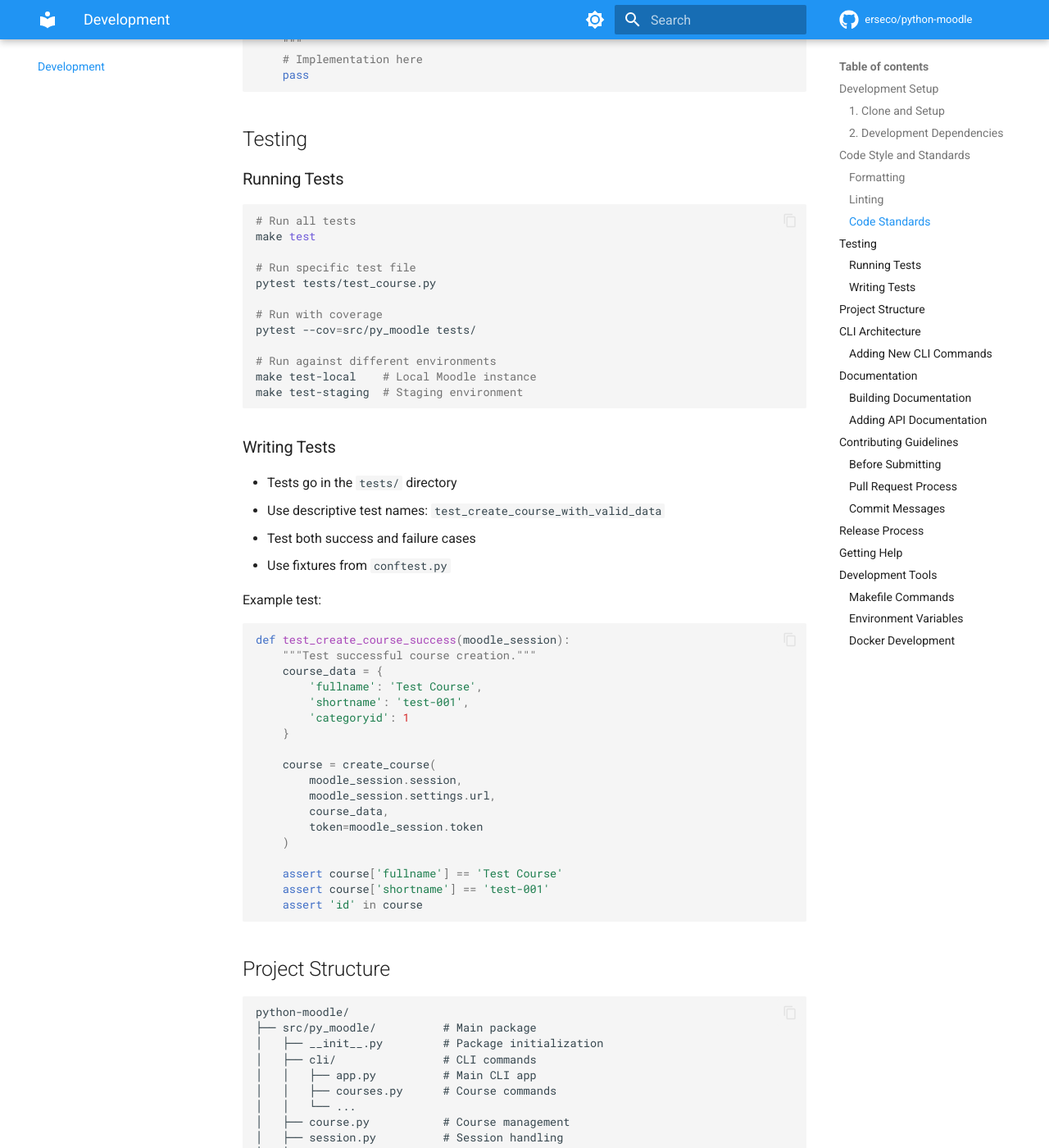
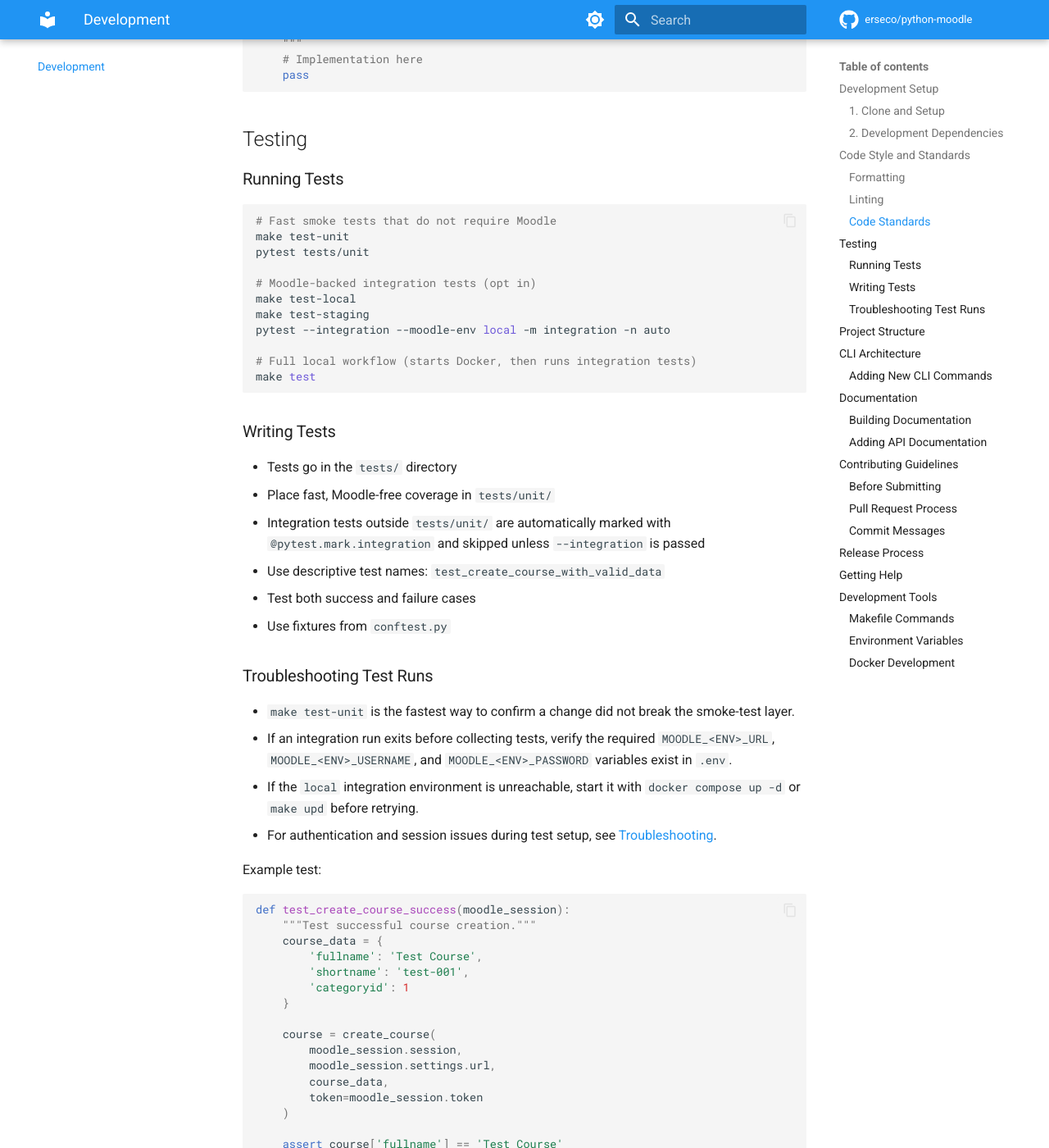
Before and after one commit to erseco/python-moodle, an MkDocs documentation site: the page built from docs/development.md, in a window 1280 px wide and 1400 px high, scrolled down 2014 px. Shown: the whole window at 82% size. Built offline with MkDocs 1.6.1 and Material for MkDocs 9.7.7, drawn with Linux system fonts in a browser that asks for light colours; comment, search, counter and statistics services are not loaded.

Commit message:
docs: add troubleshooting guide for roadmap task
Co-authored-by: erseco <1876752+erseco@users.noreply.github.com>

````diff
--- a/docs/development.md
+++ b/docs/development.md
@@ -99,26 +99,40 @@ def create_course(session: requests.Session, url: str, course_data: dict, token:
 ### Running Tests
 
 ```bash
-# Run all tests
+# Fast smoke tests that do not require Moodle
+make test-unit
+pytest tests/unit
+
+# Moodle-backed integration tests (opt in)
+make test-local
+make test-staging
+pytest --integration --moodle-env local -m integration -n auto
+
+# Full local workflow (starts Docker, then runs integration tests)
 make test
-
-# Run specific test file
-pytest tests/test_course.py
-
-# Run with coverage
-pytest --cov=src/py_moodle tests/
-
-# Run against different environments
-make test-local    # Local Moodle instance
-make test-staging  # Staging environment
 ```
 
 ### Writing Tests
 
 - Tests go in the `tests/` directory
+- Place fast, Moodle-free coverage in `tests/unit/`
+- Integration tests outside `tests/unit/` are automatically marked with
+  `@pytest.mark.integration` and skipped unless `--integration` is passed
 - Use descriptive test names: `test_create_course_with_valid_data`
 - Test both success and failure cases
 - Use fixtures from `conftest.py`
+
+### Troubleshooting Test Runs
+
+- `make test-unit` is the fastest way to confirm a change did not break the
+  smoke-test layer.
+- If an integration run exits before collecting tests, verify the required
+  `MOODLE_<ENV>_URL`, `MOODLE_<ENV>_USERNAME`, and `MOODLE_<ENV>_PASSWORD`
+  variables exist in `.env`.
+- If the `local` integration environment is unreachable, start it with
+  `docker compose up -d` or `make upd` before retrying.
+- For authentication and session issues during test setup, see
+  [Troubleshooting](troubleshooting.md).
 
 Example test:
 
--- a/mkdocs.yml
+++ b/mkdocs.yml
@@ -128,4 +128,5 @@ nav:
       - User: api/user.md
   - Examples: examples.md
   - Development: development.md
+  - Troubleshooting: troubleshooting.md
   - Improvement Roadmap: roadmap-plan.md
````
Also changed, not shown: docs/troubleshooting.md (added, +81 -0 lines), 4 other files.
